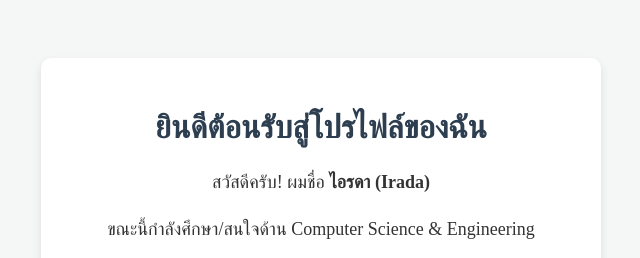
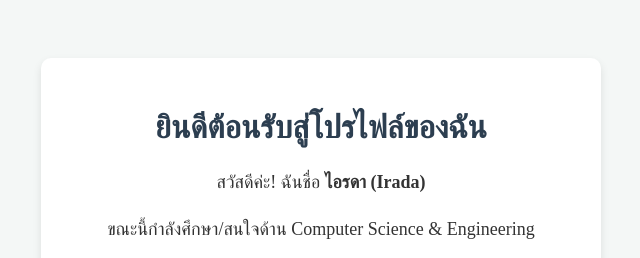
Before and after one commit to 34428Irada/34428Irada.github.io, a plain HTML site: page index.html in a window 1280 px wide. Shown: the top 258 px of the page, 319-959 px from the left. Drawn offline with Linux system fonts and the light colour scheme.

Commit message:
Update index.html

```diff
--- a/index.html
+++ b/index.html
@@ -23,7 +23,7 @@ p { font-size: 18px; line-height: 1.6; }
 <body>
 <div class="card">
 <h1>ยินดีต้อนรับสู่โปรไฟล์ของฉัน </h1>
-<p>สวัสดีครับ! ผมชื่อ <strong>ไอรดา (Irada)</strong></p>
+<p>สวัสดีค่ะ! ฉันชื่อ <strong>ไอรดา (Irada)</strong></p>
 <p>ขณะนี้กำลังศึกษา/สนใจด้าน Computer Science & Engineering</p>
 <p>นี่คือเว็บไซต์แรกของผมที่โฮสต์บน GitHub Pages!</p>
 </div>
```
